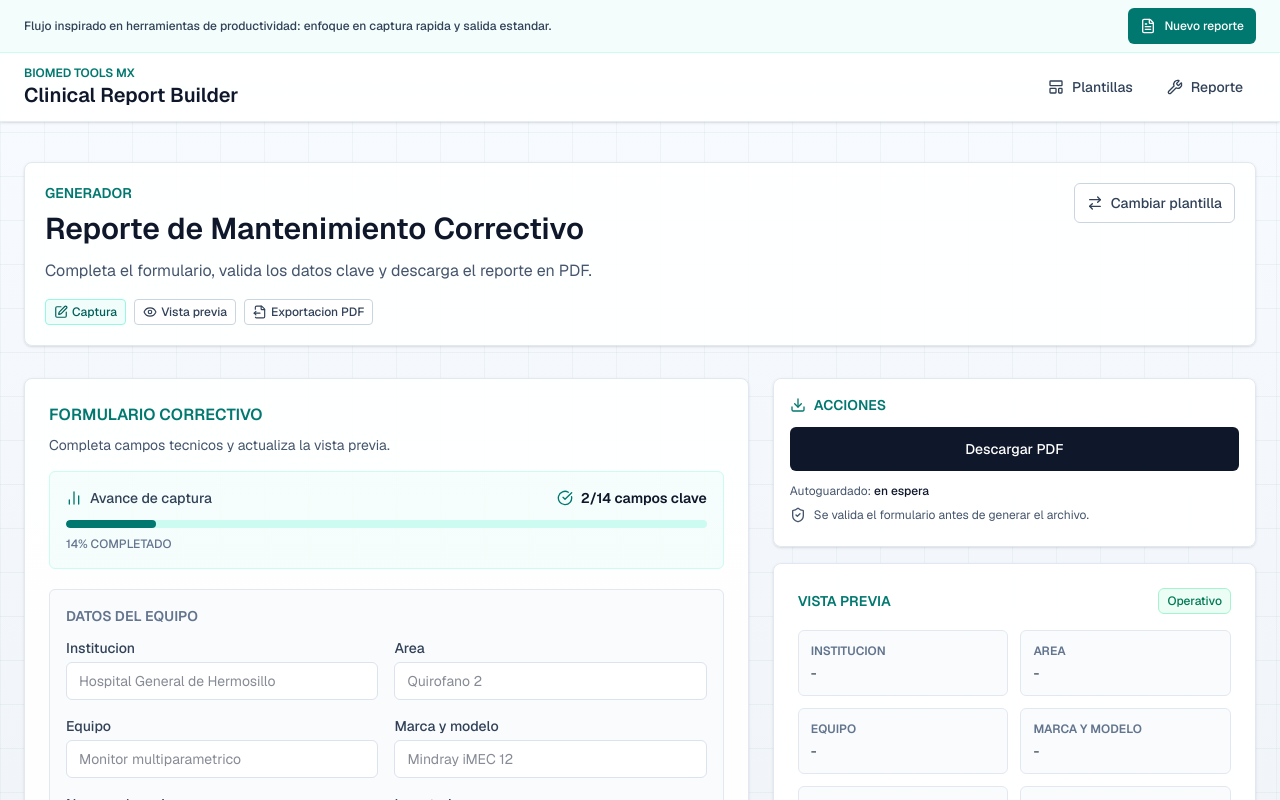
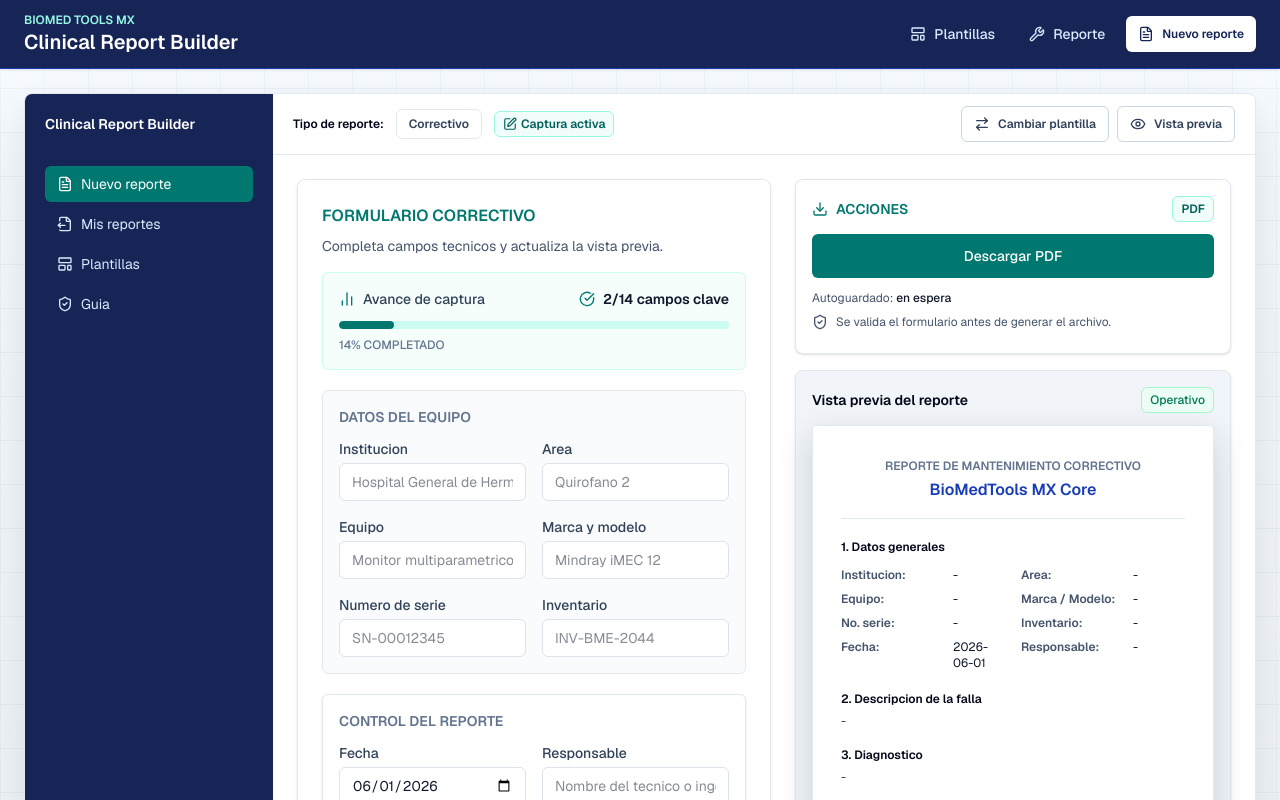
Before and after one commit to sircalch/clinical-report-builder, a Next.js app: page /builder/corrective in a window 1280 px wide. Shown: the top 800 px of the page. Built offline with nearby package versions, Linux system fonts and the light colour scheme; no server answers.

Commit message:
match report builder reference

```diff
--- a/app/builder/corrective/page.tsx
+++ b/app/builder/corrective/page.tsx
@@ -1,4 +1,12 @@
-import { ArrowRightLeft, Eye, FileOutput, PenSquare } from "lucide-react";
+import {
+  ArrowRightLeft,
+  Eye,
+  FileOutput,
+  FileText,
+  LayoutTemplate,
+  PenSquare,
+  ShieldCheck,
+} from "lucide-react";
 import Link from "next/link";
 
 import { ReportBuilderClient } from "@/components/ReportBuilderClient";
@@ -134,47 +142,72 @@ export default async function CorrectiveBuilderPage({
 
   return (
     <div className="min-h-screen">
-      <main className="mx-auto w-full max-w-7xl px-4 py-10 md:px-6">
-        <header className="mb-8 flex flex-wrap items-start justify-between gap-4 rounded-lg border border-slate-200 bg-white/95 p-5 shadow-sm">
-          <div>
-            <p className="text-sm font-semibold uppercase tracking-wide text-teal-700">
-              Generador
-            </p>
-            <h1 className="mt-2 text-3xl font-semibold text-slate-900">
-              Reporte de Mantenimiento Correctivo
-            </h1>
-            <p className="mt-3 max-w-3xl text-slate-600">
-              Completa el formulario, valida los datos clave y descarga el
-              reporte en PDF.
-            </p>
-            <div className="mt-4 flex flex-wrap gap-2 text-xs font-medium text-slate-700">
-              <span className="inline-flex items-center gap-1 rounded border border-teal-200 bg-teal-50 px-2 py-1 text-teal-800">
+      <main className="mx-auto w-full max-w-7xl px-4 py-6 md:px-6">
+        <section className="overflow-hidden rounded-lg border border-slate-200 bg-white shadow-[0_18px_55px_rgba(15,23,42,0.12)]">
+          <div className="grid lg:grid-cols-[15.5rem_1fr]">
+            <aside className="bg-blue-950 p-5 text-white">
+              <h2 className="text-sm font-semibold">Clinical Report Builder</h2>
+              <nav className="mt-8 space-y-1 text-sm">
+                {[
+                  ["Nuevo reporte", "/builder/corrective", FileText],
+                  ["Mis reportes", "/preview", FileOutput],
+                  ["Plantillas", "/templates", LayoutTemplate],
+                  ["Guia", "/", ShieldCheck],
+                ].map(([label, href, Icon]) => (
+                  <Link
+                    key={String(label)}
+                    href={String(href)}
+                    className={`flex min-h-9 items-center gap-2 rounded-md px-3 ${
+                      href === "/builder/corrective"
+                        ? "bg-teal-700 text-white"
+                        : "text-blue-100 hover:bg-white/10 hover:text-white"
+                    }`}
+                  >
+                    <Icon className="h-4 w-4" aria-hidden="true" />
+                    {String(label)}
+                  </Link>
+                ))}
+              </nav>
+            </aside>
+
+            <div className="min-w-0 bg-white">
+              <header className="flex flex-wrap items-center justify-between gap-3 border-b border-slate-200 px-4 py-3 md:px-5">
+                <div className="flex flex-wrap items-center gap-3 text-xs">
+                  <span className="font-semibold text-slate-950">
+                    Tipo de reporte:
+                  </span>
+                  <span className="rounded-md border border-slate-200 bg-white px-3 py-1.5 font-semibold text-slate-700">
+                    Correctivo
+                  </span>
+                  <span className="hidden items-center gap-1 rounded-md border border-teal-200 bg-teal-50 px-2 py-1 font-semibold text-teal-800 sm:inline-flex">
                     <PenSquare className="h-3.5 w-3.5" aria-hidden="true" />
-                Captura
-              </span>
-              <span className="inline-flex items-center gap-1 rounded border border-slate-300 bg-white px-2 py-1">
-                <Eye className="h-3.5 w-3.5" aria-hidden="true" />
-                Vista previa
-              </span>
-              <span className="inline-flex items-center gap-1 rounded border border-slate-300 bg-white px-2 py-1">
-                <FileOutput className="h-3.5 w-3.5" aria-hidden="true" />
-                Exportacion PDF
+                    Captura activa
                   </span>
                 </div>
-          </div>
+                <div className="flex flex-wrap gap-2">
                   <Link
                     href="/templates"
-            className="inline-flex min-h-10 items-center justify-center gap-2 rounded-md border border-slate-300 bg-white px-3 py-2 text-sm font-medium text-slate-700 transition hover:bg-slate-100"
+                    className="inline-flex min-h-9 items-center justify-center gap-2 rounded-md border border-slate-300 bg-white px-3 py-1.5 text-xs font-semibold text-slate-700 hover:bg-slate-50"
                   >
                     <ArrowRightLeft className="h-4 w-4" aria-hidden="true" />
                     Cambiar plantilla
                   </Link>
+                  <span className="inline-flex min-h-9 items-center justify-center gap-2 rounded-md border border-slate-300 bg-white px-3 py-1.5 text-xs font-semibold text-slate-700">
+                    <Eye className="h-4 w-4" aria-hidden="true" />
+                    Vista previa
+                  </span>
+                </div>
               </header>
 
+              <div className="p-4 md:p-6">
                 <ReportBuilderClient
                   prefill={prefill.values}
                   prefillMessage={prefill.message}
                 />
+              </div>
+            </div>
+          </div>
+        </section>
       </main>
     </div>
   );
--- a/app/layout.tsx
+++ b/app/layout.tsx
@@ -34,42 +34,27 @@ export default function RootLayout({
       className={`${geistSans.variable} ${geistMono.variable} h-full antialiased`}
     >
       <body className="min-h-full flex flex-col">
-        <header className="sticky top-0 z-40 border-b border-slate-200/80 bg-white/90 shadow-sm backdrop-blur">
-          <div className="bg-teal-50/80">
-            <div className="mx-auto flex w-full max-w-7xl items-center justify-between gap-3 border-b border-teal-100 px-4 py-2 md:px-6">
-              <p className="text-xs font-medium text-slate-700">
-                Flujo inspirado en herramientas de productividad: enfoque en captura
-                rapida y salida estandar.
-              </p>
-              <Link
-                href="/builder/corrective"
-                className="inline-flex min-h-9 items-center gap-2 rounded-md bg-teal-700 px-3 py-1.5 text-xs font-medium text-white transition hover:bg-teal-600"
-              >
-                <FileText className="h-4 w-4" aria-hidden="true" />
-                Nuevo reporte
-              </Link>
-            </div>
-          </div>
+        <header className="sticky top-0 z-40 border-b border-blue-800 bg-blue-950 text-white shadow-sm">
           <div className="mx-auto flex w-full max-w-7xl flex-wrap items-center justify-between gap-3 px-4 py-3 md:px-6">
             <div>
-              <p className="text-xs font-semibold uppercase tracking-wide text-teal-700">
+              <p className="text-xs font-semibold uppercase tracking-wide text-teal-200">
                 BioMed Tools MX
               </p>
-              <Link href="/" className="text-xl font-semibold text-slate-900">
+              <Link href="/" className="text-xl font-semibold text-white">
                 Clinical Report Builder
               </Link>
             </div>
             <nav className="flex flex-wrap items-center gap-2 text-sm">
               <Link
                 href="/templates"
-                className="inline-flex min-h-10 items-center gap-2 rounded-md border border-transparent px-3 py-2 font-medium text-slate-700 hover:border-teal-200 hover:bg-teal-50"
+                className="inline-flex min-h-10 items-center gap-2 rounded-md border border-transparent px-3 py-2 font-medium text-blue-100 hover:bg-white/10 hover:text-white"
               >
                 <LayoutTemplate className="h-4 w-4" aria-hidden="true" />
                 Plantillas
               </Link>
               <Link
                 href="/builder/corrective"
-                className="inline-flex min-h-10 items-center gap-2 rounded-md border border-transparent px-3 py-2 font-medium text-slate-700 hover:border-teal-200 hover:bg-teal-50"
+                className="inline-flex min-h-10 items-center gap-2 rounded-md border border-transparent px-3 py-2 font-medium text-blue-100 hover:bg-white/10 hover:text-white"
               >
                 <Wrench className="h-4 w-4" aria-hidden="true" />
                 Reporte
@@ -77,11 +62,18 @@ export default function RootLayout({
               {SHOW_INTERNAL_NAV ? (
                 <Link
                   href="/about"
-                  className="inline-flex min-h-10 items-center gap-2 rounded-md border border-transparent px-3 py-2 font-medium text-slate-700 hover:border-teal-200 hover:bg-teal-50"
+                  className="inline-flex min-h-10 items-center gap-2 rounded-md border border-transparent px-3 py-2 font-medium text-blue-100 hover:bg-white/10 hover:text-white"
                 >
                   Acerca
                 </Link>
               ) : null}
+              <Link
+                href="/builder/corrective"
+                className="inline-flex min-h-9 items-center gap-2 rounded-md bg-white px-3 py-1.5 text-xs font-semibold text-blue-950 transition hover:bg-blue-50"
+              >
+                <FileText className="h-4 w-4" aria-hidden="true" />
+                Nuevo reporte
+              </Link>
             </nav>
           </div>
         </header>
--- a/components/PDFDownloadButton.tsx
+++ b/components/PDFDownloadButton.tsx
@@ -9,7 +9,7 @@ export function PDFDownloadButton({ onDownload }: PDFDownloadButtonProps) {
     <button
       type="button"
       onClick={onDownload}
-      className="inline-flex w-full min-h-11 items-center justify-center rounded-md bg-slate-900 px-4 py-2 text-sm font-medium text-white transition hover:bg-slate-700"
+      className="inline-flex w-full min-h-11 items-center justify-center rounded-md bg-teal-700 px-4 py-2 text-sm font-medium text-white transition hover:bg-teal-800"
     >
       Descargar PDF
     </button>
--- a/components/ReportBuilderClient.tsx
+++ b/components/ReportBuilderClient.tsx
@@ -126,7 +126,7 @@ export function ReportBuilderClient({
   }, [watchedValues]);
 
   return (
-    <div className="grid gap-6 lg:grid-cols-[1.2fr_0.8fr]">
+    <div className="grid gap-6 lg:grid-cols-[1fr_0.92fr]">
       <ReportForm
         form={form}
         onPreviewSubmit={handlePreviewSubmit}
@@ -136,12 +136,17 @@ export function ReportBuilderClient({
         helperMessage={helperMessage}
       />
       <div className="space-y-4 lg:sticky lg:top-4 lg:self-start">
-        <section className="rounded-lg border border-slate-200 bg-white/95 p-4 shadow-sm">
-          <div className="flex items-center gap-2 text-teal-700">
-            <Download className="h-4 w-4" aria-hidden="true" />
-            <h2 className="text-sm font-semibold uppercase tracking-wide">
-              Acciones
-            </h2>
+        <section className="rounded-lg border border-slate-200 bg-white p-4 shadow-sm">
+          <div className="flex items-center justify-between gap-3">
+            <div className="flex items-center gap-2 text-teal-700">
+              <Download className="h-4 w-4" aria-hidden="true" />
+              <h2 className="text-sm font-semibold uppercase tracking-wide">
+                Acciones
+              </h2>
+            </div>
+            <span className="rounded-md border border-teal-200 bg-teal-50 px-2 py-1 text-xs font-semibold text-teal-800">
+              PDF
+            </span>
           </div>
           <div className="mt-3">
             <PDFDownloadButton onDownload={handleDownloadPdf} />
--- a/components/ReportPreview.tsx
+++ b/components/ReportPreview.tsx
@@ -10,60 +10,85 @@ type PreviewField = {
   value: string;
 };
 
+function safeValue(value: string) {
+  return value.trim() || "-";
+}
+
 export function ReportPreview({ values }: ReportPreviewProps) {
   const metaFields: PreviewField[] = [
     { label: "Institucion", value: values.institucion },
     { label: "Area", value: values.area },
     { label: "Equipo", value: values.equipo },
-    { label: "Marca y modelo", value: values.marcaModelo },
-    { label: "Numero de serie", value: values.numeroSerie },
+    { label: "Marca / Modelo", value: values.marcaModelo },
+    { label: "No. serie", value: values.numeroSerie },
     { label: "Inventario", value: values.inventario },
     { label: "Fecha", value: values.fecha },
     { label: "Responsable", value: values.responsable },
   ];
 
   const narrativeFields: PreviewField[] = [
-    { label: "Falla reportada", value: values.fallaReportada },
+    { label: "Descripcion de la falla", value: values.fallaReportada },
     { label: "Diagnostico", value: values.diagnostico },
-    { label: "Accion realizada", value: values.accionRealizada },
+    { label: "Acciones realizadas", value: values.accionRealizada },
     { label: "Pruebas funcionales", value: values.pruebasFuncionales },
     { label: "Recomendaciones", value: values.recomendaciones },
     { label: "Observaciones", value: values.observaciones },
   ];
 
   return (
-    <section className="rounded-lg border border-slate-200 bg-white/95 p-6 shadow-sm">
-      <div className="flex flex-wrap items-center justify-between gap-3">
-        <h2 className="text-sm font-semibold uppercase tracking-wide text-teal-700">
-          Vista previa
+    <section className="rounded-lg border border-slate-200 bg-slate-100 p-4 shadow-sm">
+      <div className="mb-3 flex flex-wrap items-center justify-between gap-3">
+        <h2 className="text-sm font-semibold text-slate-950">
+          Vista previa del reporte
         </h2>
         <StatusBadge status={values.estadoFinal} />
       </div>
 
-      <dl className="mt-4 grid gap-3 sm:grid-cols-2">
+      <article className="mx-auto min-h-[38rem] max-w-[34rem] rounded-sm border border-slate-200 bg-white px-7 py-8 shadow-[0_12px_35px_rgba(15,23,42,0.16)]">
+        <header className="border-b border-slate-200 pb-4 text-center">
+          <p className="text-xs font-semibold uppercase tracking-wide text-slate-500">
+            Reporte de mantenimiento correctivo
+          </p>
+          <h3 className="mt-1 text-base font-semibold text-blue-800">
+            BioMedTools MX Core
+          </h3>
+        </header>
+
+        <section className="mt-5">
+          <h4 className="text-xs font-semibold text-slate-950">
+            1. Datos generales
+          </h4>
+          <dl className="mt-3 grid gap-x-4 gap-y-2 text-xs sm:grid-cols-2">
             {metaFields.map((field) => (
-          <div key={field.label} className="rounded-md border border-slate-200 bg-slate-50/80 p-3">
-            <dt className="text-xs font-semibold uppercase tracking-wide text-slate-500">
-              {field.label}
-            </dt>
-            <dd className="mt-1 text-sm text-slate-800">
-              {field.value.trim() || "-"}
-            </dd>
+              <div key={field.label} className="grid grid-cols-[6.5rem_1fr] gap-2">
+                <dt className="font-semibold text-slate-600">{field.label}:</dt>
+                <dd className="text-slate-900">{safeValue(field.value)}</dd>
               </div>
             ))}
           </dl>
+        </section>
 
-      <div className="mt-4 space-y-3">
-        {narrativeFields.map((field) => (
-          <div key={field.label} className="rounded-md border border-slate-200 bg-white p-3">
-            <p className="text-xs font-semibold uppercase tracking-wide text-slate-500">
-              {field.label}
+        <div className="mt-5 space-y-4">
+          {narrativeFields.map((field, index) => (
+            <section key={field.label}>
+              <h4 className="text-xs font-semibold text-slate-950">
+                {index + 2}. {field.label}
+              </h4>
+              <p className="mt-1 whitespace-pre-wrap text-xs leading-5 text-slate-700">
+                {safeValue(field.value)}
               </p>
-            <p className="mt-1 whitespace-pre-wrap text-sm text-slate-800">
-              {field.value.trim() || "-"}
-            </p>
+            </section>
+          ))}
         </div>
-        ))}
+      </article>
+
+      <div className="mx-auto mt-3 flex max-w-[34rem] items-center justify-center gap-2 rounded-md border border-slate-200 bg-white px-3 py-2 text-xs font-medium text-slate-600">
+        <span>Pagina</span>
+        <span className="rounded bg-slate-100 px-2 py-1 text-slate-900">1</span>
+        <span>/</span>
+        <span>2</span>
+        <span className="ml-3 rounded border border-slate-200 px-2 py-1">+</span>
+        <span className="rounded border border-slate-200 px-2 py-1">-</span>
       </div>
     </section>
   );
```
Lines whose indentation alone changed are shown as unchanged.
